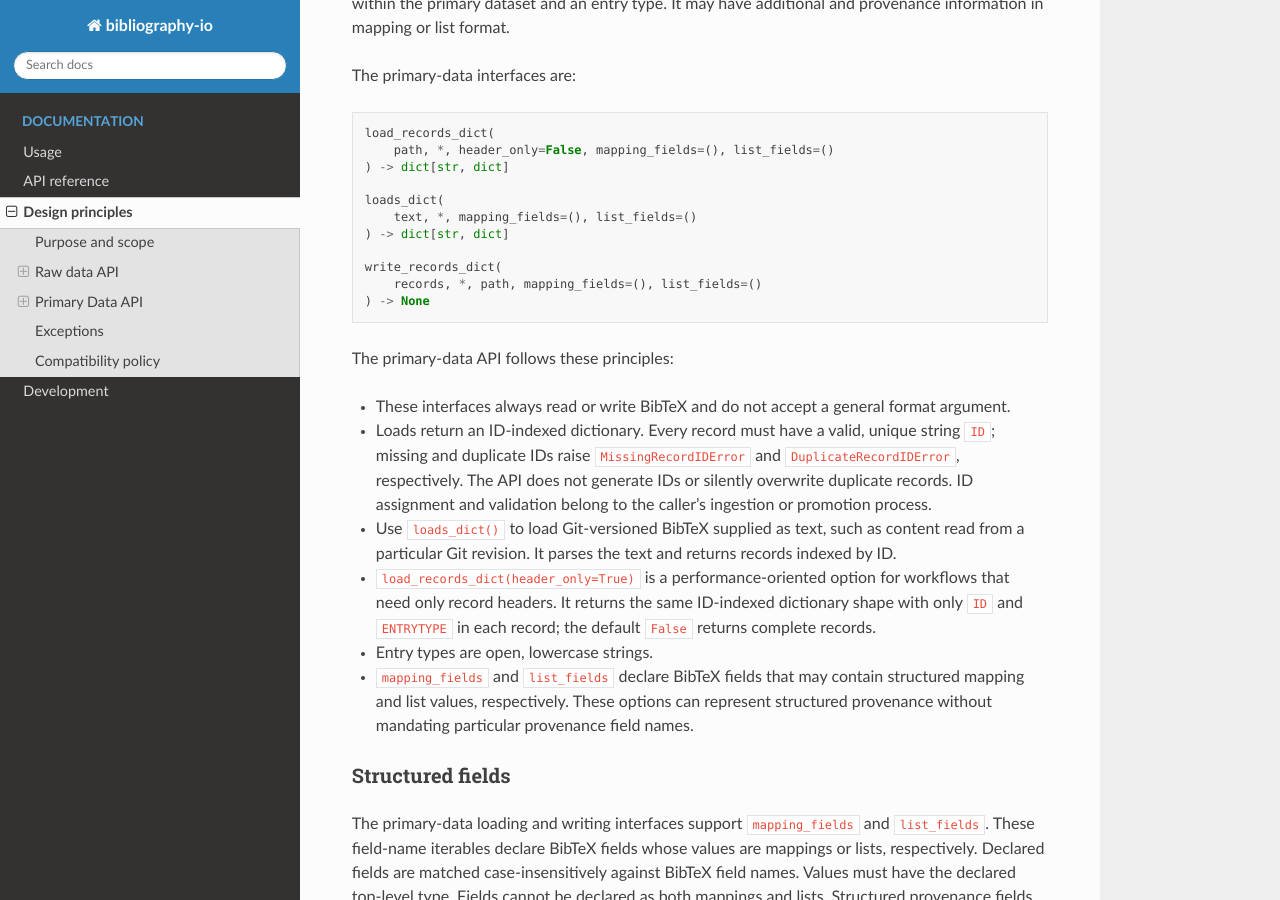
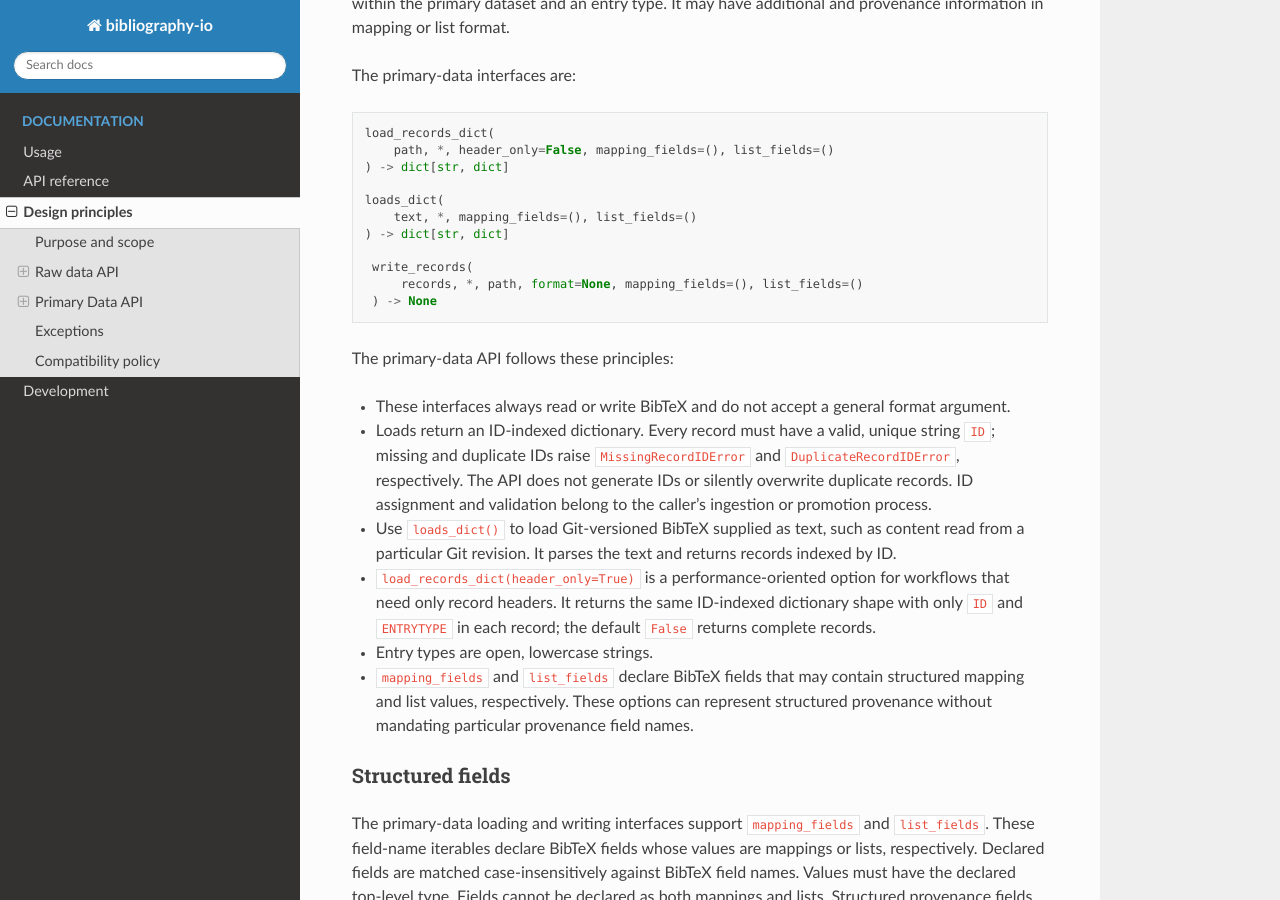
Before and after one commit to CoLRev-Environment/bibliography-io, a Sphinx documentation site: the page built from docs/design.rst, in a window 1280 px wide and 900 px high, scrolled down 3432 px. Built offline with Sphinx 7.4.7 and the Read the Docs theme 3.1.0, drawn with Linux system fonts in a browser that asks for light colours.

Commit message:
docs/design: replace write_records_dict with write_records

```diff
--- a/docs/design.rst
+++ b/docs/design.rst
@@ -194,9 +194,9 @@ The primary-data interfaces are:
        text, *, mapping_fields=(), list_fields=()
    ) -> dict[str, dict]
 
-   write_records_dict(
-       records, *, path, mapping_fields=(), list_fields=()
-   ) -> None
+    write_records(
+        records, *, path, format=None, mapping_fields=(), list_fields=()
+    ) -> None
 
 The primary-data API follows these principles:
 
```
